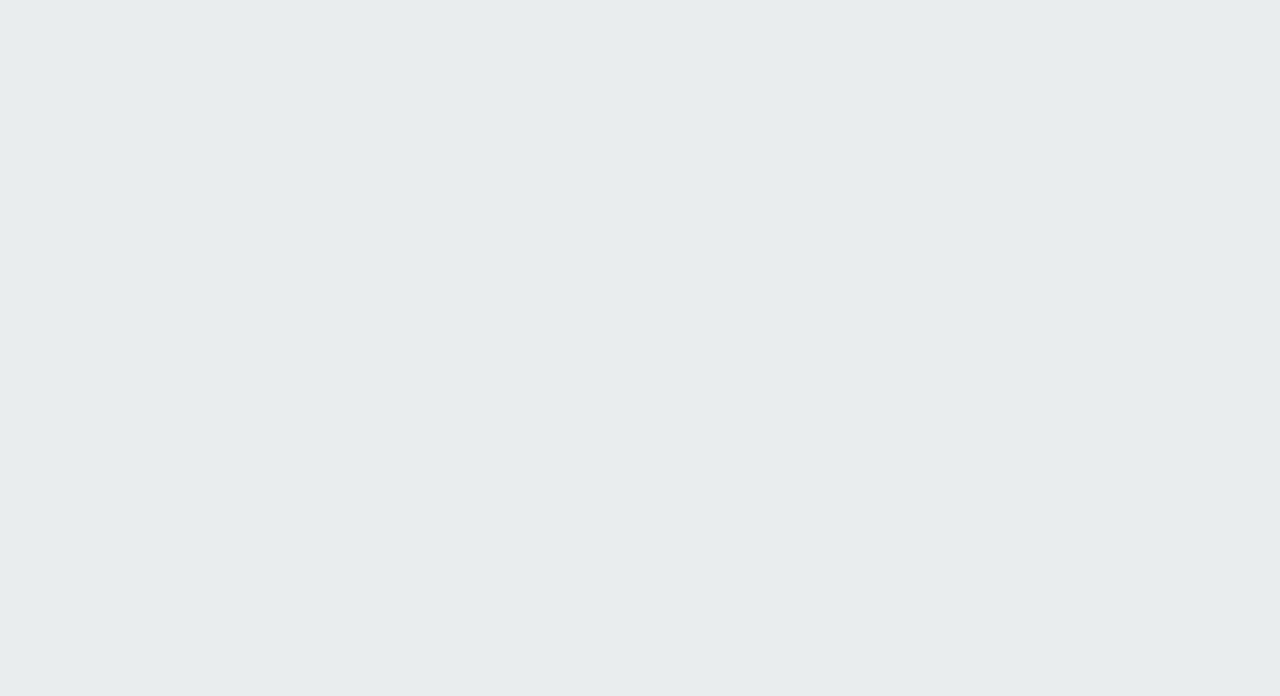
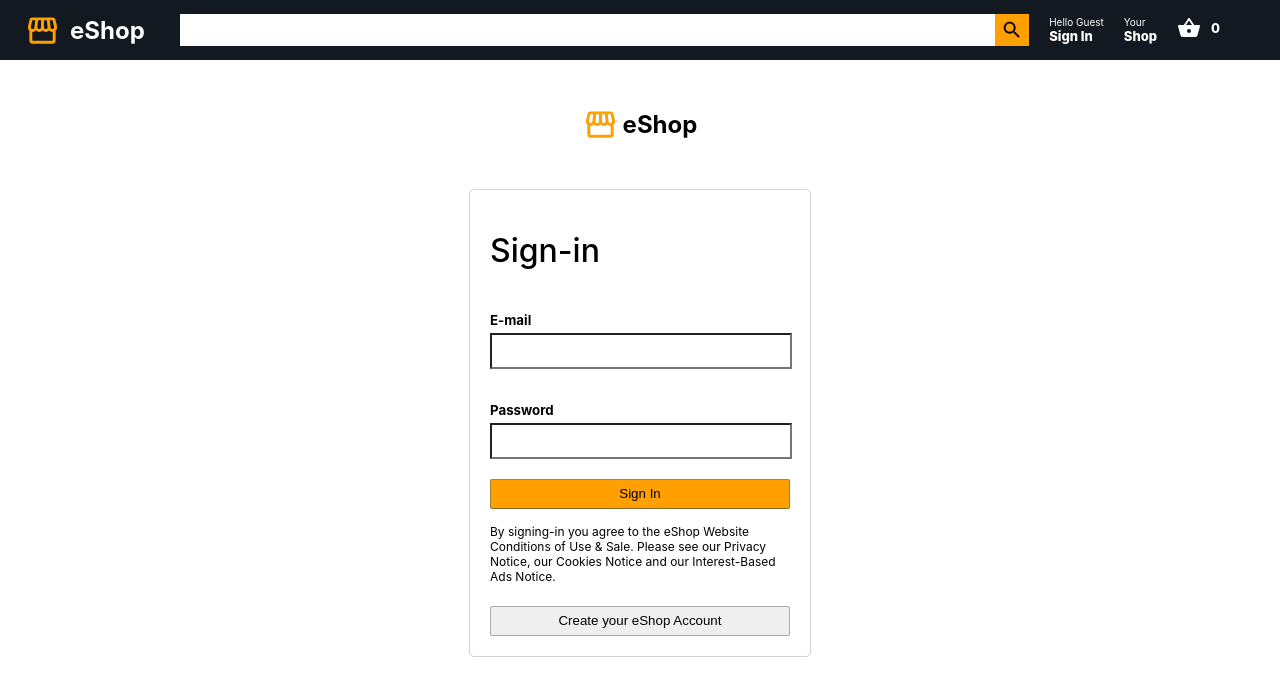
Before and after one commit to vincent1094/Front-End-Web-Dev, a React (Create React App) app in the folder React/React Projects/E-Commerce (Amazon Clone)/eshop/: page /login in a window 1280 px wide. Before the commit this address had no page. Shown: the top 696 px of the page. Built offline with nearby package versions, Linux system fonts and the light colour scheme.

Commit message:
Adding Firebase Auth

```diff
--- a/React/React Projects/E-Commerce (Amazon Clone)/eshop/package.json
+++ b/React/React Projects/E-Commerce (Amazon Clone)/eshop/package.json
@@ -10,6 +10,8 @@
     "@testing-library/jest-dom": "^5.17.0",
     "@testing-library/react": "^13.4.0",
     "@testing-library/user-event": "^13.5.0",
+    "firebase": "^10.7.1",
+    "firebase-login": "^1.0.0",
     "react": "^18.2.0",
     "react-currency-format": "^1.1.0",
     "react-dom": "^18.2.0",
--- a/React/React Projects/E-Commerce (Amazon Clone)/eshop/src/components/App.js
+++ b/React/React Projects/E-Commerce (Amazon Clone)/eshop/src/components/App.js
@@ -3,6 +3,7 @@ import Header from "./Header";
 import Home from "./Home";
 import Checkout from "./Checkout";
 import { BrowserRouter as Router, Routes, Route } from "react-router-dom";
+import Login from "./Login";
 
 function App() {
   return (
@@ -14,6 +15,9 @@ function App() {
 
           <Route path="/" element={<div><Header /><Home /></div>}>
           </Route>
+
+          <Route path="/login" element={<div><Header /><Login /></div>}>
+          </Route>
         </Routes>
       </Router>
     </div>
--- a/React/React Projects/E-Commerce (Amazon Clone)/eshop/src/components/Checkout.js
+++ b/React/React Projects/E-Commerce (Amazon Clone)/eshop/src/components/Checkout.js
@@ -2,8 +2,11 @@ import React from "react";
 import "./Checkout.css";
 import CheckoutProduct from "./CheckoutProduct";
 import Subtotal from "./Subtotal";
+import { useStateValue } from "../StateProvider";
 
 const Checkout = () => {
+  const [{basket}, dispatch] = useStateValue();
+
   return (
     <div className="checkout">
       <div className="checkout__left">
@@ -12,8 +15,16 @@ const Checkout = () => {
             <h2 className="checkout__title">
                 Your Shopping Basket
             </h2>
-            <CheckoutProduct />
-            <CheckoutProduct />
+            {basket.map((item, i) => (
+              <CheckoutProduct
+                key={i}
+                id={item.id}
+                image={item.image}
+                price={item.price}
+                rating={item.rating}
+                title={item.title}
+              />
+            ))}
 
         </div>
       </div>
--- a/React/React Projects/E-Commerce (Amazon Clone)/eshop/src/components/Header.js
+++ b/React/React Projects/E-Commerce (Amazon Clone)/eshop/src/components/Header.js
@@ -7,11 +7,11 @@ import { Link } from "react-router-dom";
 import { useStateValue } from "../StateProvider";
 
 function Header() {
-  const [{basket}, dispatch] = useStateValue();
+  const [{ basket }, dispatch] = useStateValue();
 
   return (
     <div className="header">
-      <Link to="/" style={{textDecoration: "none"}}>
+      <Link to="/" style={{ textDecoration: "none" }}>
         <div className="header__logo">
           <StorefrontIcon className="header__logoImage" fontSize="large" />
           <h2 className="header__logoTitle">eShop</h2>
@@ -24,19 +24,23 @@ function Header() {
       </div>
 
       <div className="header__nav">
-        <div className="nav__item">
-          <span className="nav__itemLineOne">Hello Guest</span>
-          <span className="nav__itemLineTwo">Sign In</span>
-        </div>
+        <Link to="/login" style={{ textDecoration: "none" }}>
+          <div className="nav__item">
+            <span className="nav__itemLineOne">Hello Guest</span>
+            <span className="nav__itemLineTwo">Sign In</span>
+          </div>
+        </Link>
 
         <div className="nav__item">
           <span className="nav__itemLineOne">Your</span>
           <span className="nav__itemLineTwo">Shop</span>
         </div>
-        <Link to="/checkout" style={{textDecoration: "none"}}>
+        <Link to="/checkout" style={{ textDecoration: "none" }}>
           <div className="nav__itemBasket">
             <ShoppingBasketIcon />
-            <span className="nav__itemLineTwo nav__basketCount">{basket.length}</span>
+            <span className="nav__itemLineTwo nav__basketCount">
+              {basket.length}
+            </span>
           </div>
         </Link>
       </div>
--- /dev/null
+++ b/React/React Projects/E-Commerce (Amazon Clone)/eshop/src/components/Login.css
@@ -0,0 +1,72 @@
+.login {
+    background-color: white;
+    height: 100vh;
+    display: flex;
+    flex-direction: column;
+    align-items: center;
+}
+
+.login__logo {
+    display: flex;
+    margin: 30px 0;
+    align-items: center;
+}
+
+.login__logoImage {
+    color: #ff9f00;
+    margin-right: 5px;
+}
+
+.login__logoTitle {
+    color: black;
+}
+
+.login__container {
+    width: 300px;
+    height: fit-content;
+    display: flex;
+    flex-direction: column;
+    border-radius: 5px;
+    border: 1px solid lightgray;
+    padding: 20px;
+}
+
+.login__container > h1 {
+    font-weight: 500;
+    margin-bottom: 20px;
+  }
+
+.login__container > form > h5 {
+    margin-bottom: 5px;
+}
+
+.login__container > form > input {
+    height: 30px;
+    margin-bottom: 10px;
+    background-color: white;
+    width: 98%;
+  }
+
+.login__container > p {
+    margin-top: 15px;
+    font-size: 12px;
+}
+
+.login__signInButton {
+    background: #ff9f00;
+    border-radius: 2px;
+    width: 100%;
+    height: 30px;
+    border: 1px solid;
+    margin-top: 10px;
+    border-color: #a88734 #9c7e31 #846a29;
+  }
+
+  .login__registerButton {
+    border-radius: 2px;
+    width: 100%;
+    height: 30px;
+    border: 1px solid;
+    margin-top: 10px;
+    border-color: darkgray;
+  }
--- /dev/null
+++ b/React/React Projects/E-Commerce (Amazon Clone)/eshop/src/components/Login.js
@@ -0,0 +1,66 @@
+import React, { useState } from "react";
+import "./Login.css";
+import { Link, useNavigate } from "react-router-dom";
+import StorefrontIcon from "@mui/icons-material/Storefront";
+import { auth } from "../firebase";
+
+const Login = () => {
+  const navigate = useNavigate();
+  const [email, setEmail] = useState("");
+  const [password, setPassword] = useState("");
+
+  const signIn = e => {
+    e.preventDefault();
+
+    auth
+        .signInWithEmailAndPassword(email, password)
+        .then(auth => {
+            navigate.push('/');
+        })
+        .catch(error => alert(error.message))
+  }
+
+  const registerUser = e => {
+    e.preventDefault();
+
+    auth
+        .createUserWithEmailAndPassword(email, password)
+        .then(auth => {
+            navigate.push('/');
+        })
+        .catch(error => alert(error.message))
+  }
+
+  return (
+    <div className="login">
+      <Link to="/login" style={{ textDecoration: "none" }}>
+        <div className="login__logo">
+          <StorefrontIcon className="login__logoImage" fontSize="large" />
+          <h2 className="login__logoTitle">eShop</h2>
+        </div>
+      </Link>
+
+      <div className="login__container">
+        <h1>Sign-in</h1>
+
+        <form>
+            <h5>E-mail</h5>
+            <input type="text" value={email} onChange={e => setEmail(e.target.value)} />
+
+            <h5>Password</h5>
+            <input type="password" value={password} onChange={e => setPassword(e.target.value)} />
+
+            <button type="submit" className="login__signInButton" onClick={signIn}>Sign In</button>
+        </form>
+
+        <p>
+            By signing-in you agree to the eShop Website Conditions of Use & Sale. Please see our Privacy Notice, our Cookies Notice and our Interest-Based Ads Notice.
+        </p>
+
+        <button className="login__registerButton" onClick={registerUser}>Create your eShop Account</button>
+      </div>
+    </div>
+  );
+};
+
+export default Login;
--- a/React/React Projects/E-Commerce (Amazon Clone)/eshop/src/components/Product.js
+++ b/React/React Projects/E-Commerce (Amazon Clone)/eshop/src/components/Product.js
@@ -14,6 +14,7 @@ const Product = ({id, title, price, rating, image}) => {
                 image: image,
                 price: price,
                 rating: rating,
+                title: title,
             },
         });
     };
--- a/React/React Projects/E-Commerce (Amazon Clone)/eshop/src/components/Subtotal.js
+++ b/React/React Projects/E-Commerce (Amazon Clone)/eshop/src/components/Subtotal.js
@@ -1,15 +1,19 @@
 import React from 'react';
 import "./Subtotal.css";
 import CurrencyFormat from 'react-currency-format';
+import { useStateValue } from '../StateProvider';
+import { getTotalPrice } from '../reducer';
 
 const Subtotal = () => {
+    const [{basket}, dispatch] = useStateValue();
+
     return (
         <div className="subtotal">
             <CurrencyFormat
                 renderText = { (value) => (
                     <>
                         <p>
-                            Subtotal (0 items): <strong>$0</strong>
+                            Subtotal ({basket.length} items): <strong>${value}</strong>
                         </p>
                         <small className="subtotal__gift">
                             <input type="checkbox" /> This order contains a gift
@@ -18,7 +22,7 @@ const Subtotal = () => {
                 ) }
 
                 decimalValue={2}
-                value={0}
+                value={getTotalPrice(basket)}
                 displayType={"text"}
                 thousandSeparator={true}
             />
--- /dev/null
+++ b/React/React Projects/E-Commerce (Amazon Clone)/eshop/src/firebase.js
@@ -0,0 +1,22 @@
+import firebase from "firebase";
+import { getAnalytics } from "firebase/analytics";
+
+// Your web app's Firebase configuration
+// For Firebase JS SDK v7.20.0 and later, measurementId is optional
+const firebaseConfig = {
+    apiKey: "AIzaSyCE_S-ghkqawz4hDGWsnUR2RKY_U8AC0mw",
+    authDomain: "eshop-a55fa.firebaseapp.com",
+    projectId: "eshop-a55fa",
+    storageBucket: "eshop-a55fa.appspot.com",
+    messagingSenderId: "550954893353",
+    appId: "1:550954893353:web:232159e4918f3494af9c38",
+    measurementId: "G-LTBSMXJZ06"
+  };
+
+  // Initialize Firebase
+  const app = firebase.initializeApp(firebaseConfig);
+  const analytics = getAnalytics(app);
+  const db = app.firestore();
+  const auth = firebase.auth();
+
+  export { db, auth };
--- a/React/React Projects/E-Commerce (Amazon Clone)/eshop/src/index.js
+++ b/React/React Projects/E-Commerce (Amazon Clone)/eshop/src/index.js
@@ -7,9 +7,9 @@ import { StateProvider } from "./StateProvider";
 
 const root = ReactDOM.createRoot(document.getElementById("root"));
 root.render(
-  <React.StrictMode>
+  // <React.StrictMode>
     <StateProvider initialState={initialState} reducer={reducer}>
       <App />
     </StateProvider>
-  </React.StrictMode>
+  // </React.StrictMode>
 );
--- a/React/React Projects/E-Commerce (Amazon Clone)/eshop/src/reducer.js
+++ b/React/React Projects/E-Commerce (Amazon Clone)/eshop/src/reducer.js
@@ -3,20 +3,37 @@
 
 export const initialState = {
   basket: [],
-}
+};
 
 // Selector
 
+export const getTotalPrice = (basket) =>
+  basket?.reduce((amount, item) => amount + item.price, 0);
+
 const reducer = (state, action) => {
-    switch(action.type) {
+  switch (action.type) {
     case "ADD_TO_BASKET":
       return {
         ...state,
         basket: [...state.basket, action.item],
+      };
+    case "REMOVE_FROM_BASKET":
+      const newBasket = state.basket;
+      const removeIndex = state.basket.findIndex(
+        (item) => item.id === action.id
+      );
+      if (removeIndex >= 0) {
+        newBasket.splice(removeIndex, 1);
+      } else {
+        console.warn(`Can't find an item with the id of ${action.id}`);
       }
+      return {
+        ...state,
+        basket: newBasket,
+      };
     default:
       return state;
   }
-}
+};
 
 export default reducer;
```
Also changed, not shown: React/React Projects/E-Commerce (Amazon Clone)/eshop/src/components/CheckoutProduct.js (+20 -6 lines), 1 other file (tests, documents, lock files or other folders). Lines whose indentation alone changed are shown as unchanged.
